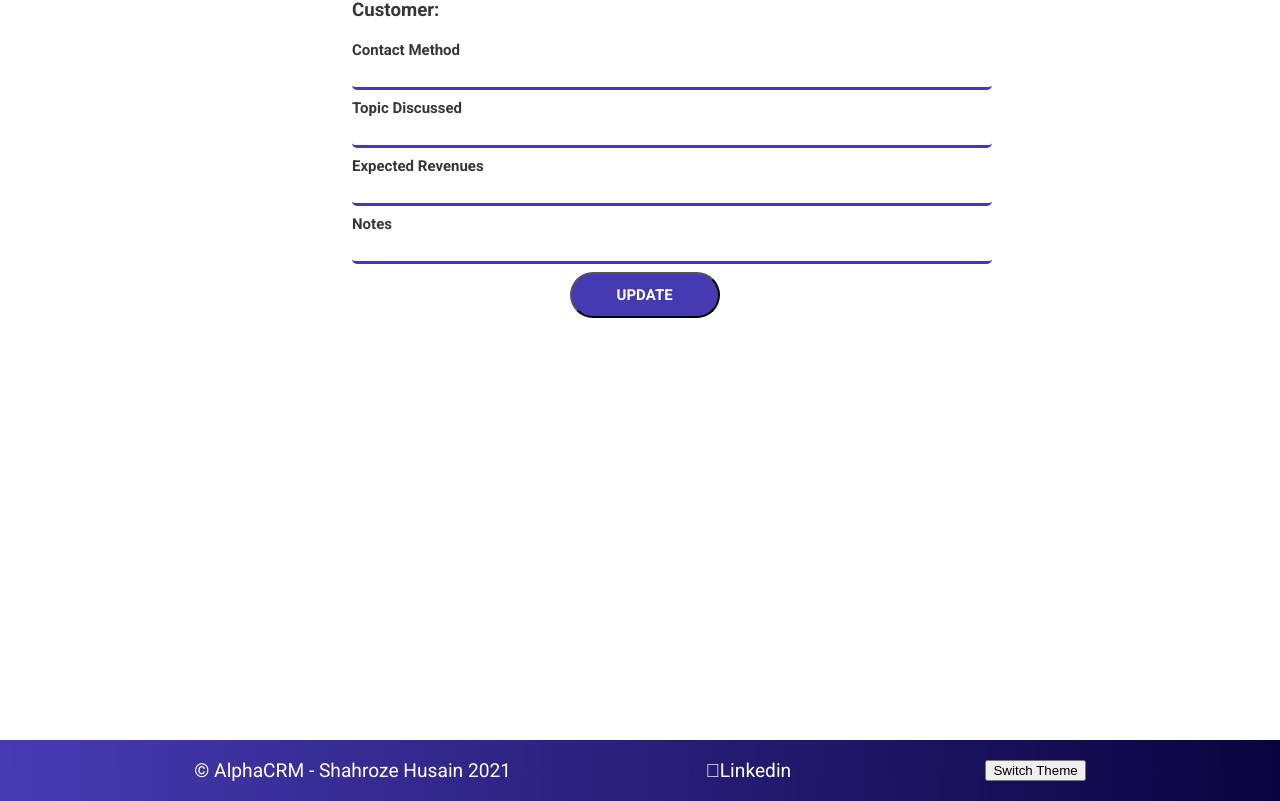
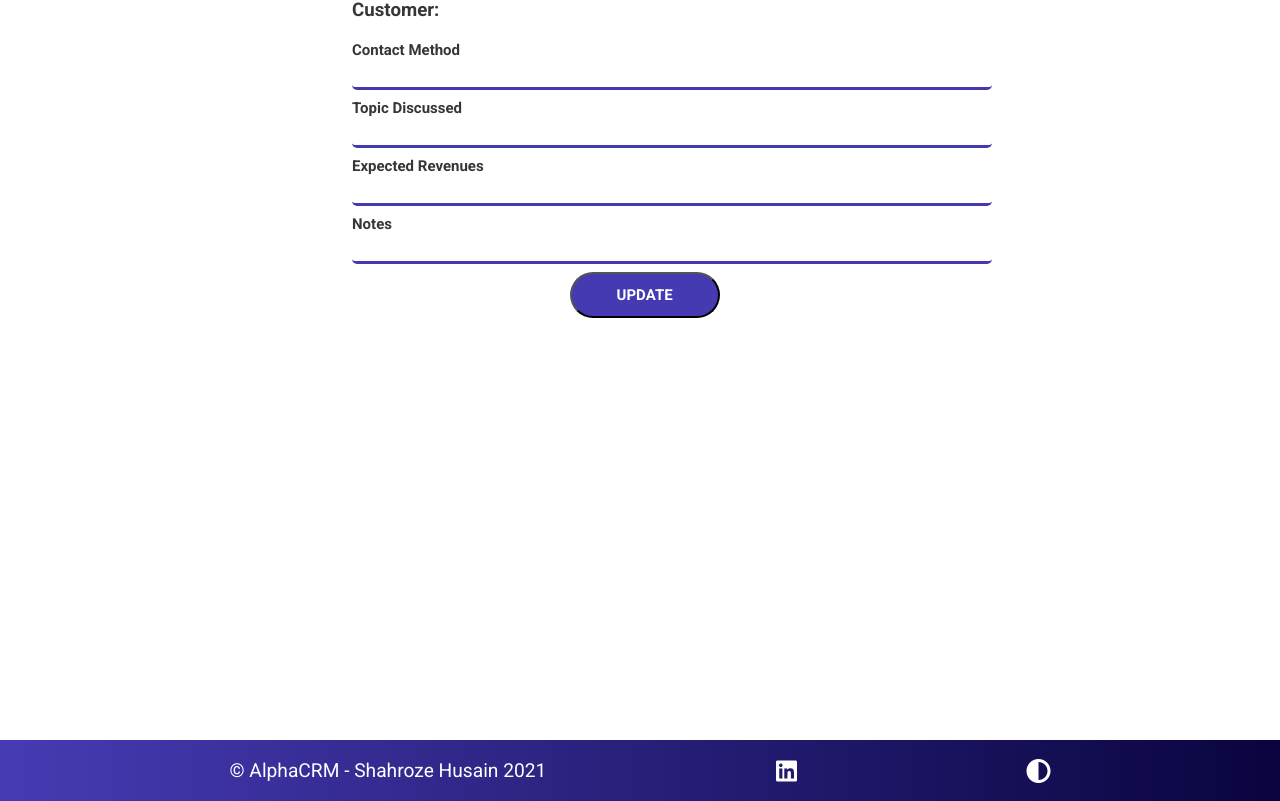
Before and after one commit to shahroze93/alpha-crm, a React (Create React App) app in the folder crm-app/: page /editComm/1 in a window 1280 px wide. Shown: the part 247-1048 px from the top of the page. Built offline with nearby package versions, Linux system fonts and the light colour scheme; no server answers.

Commit message:
Darkmode adjusted and icons added

```diff
--- a/crm-app/src/components/DarkMode/GlobalStyles.js
+++ b/crm-app/src/components/DarkMode/GlobalStyles.js
@@ -8,7 +8,7 @@ export const GlobalStyles = createGlobalStyle`
   }
 
   .customerBox {
-    background: ${({ theme }) => theme.body};
+    background: ${({ theme }) => theme.customerBox};
   }
 
   h3, a {
--- a/crm-app/src/components/DarkMode/Themes.js
+++ b/crm-app/src/components/DarkMode/Themes.js
@@ -3,6 +3,7 @@ export const lightTheme = {
   text: '#363537',
   toggleBorder: '#FFF',
   background: '#363537',
+  customerBox: '#f5f6f7',
 }
 export const darkTheme = {
   body: '#363537',
--- a/crm-app/src/components/Footer/Footer.css
+++ b/crm-app/src/components/Footer/Footer.css
@@ -8,14 +8,14 @@
   align-items: center;
   font-size: 1.2rem;
   color: white;
+  cursor: pointer;
 }
 
-.footer a {
+.footer i {
   text-decoration: none;
   list-style: none;
   color: white;
-  font-size: 1.2rem;
-  font-family: "Roboto", sans-serif;
+  font-size: 1.5rem;
 }
 
 @media screen and (max-width: 650px) {
--- a/crm-app/src/components/Footer/Footer.jsx
+++ b/crm-app/src/components/Footer/Footer.jsx
@@ -5,8 +5,9 @@ function Footer (props) {
   return (
     <footer className="footer">
       <p>© AlphaCRM - Shahroze Husain 2021</p>
-      <a className="fab fa-linkedin" href="https://www.linkedin.com/in/shahrozehusain" ><span>Linkedin</span></a>
-      <button onClick={props.themeToggler}>Switch Theme</button>
+      <i className="fab fa-linkedin" href="https://www.linkedin.com/in/shahrozehusain" ></i>
+      {/* <p onClick={props.themeToggler}>Switch Theme</p> */}
+      <i class="fas fa-adjust" onClick={props.themeToggler}></i>
     </footer>
   )
 }
--- a/crm-app/src/components/Navbar/Navbar.css
+++ b/crm-app/src/components/Navbar/Navbar.css
@@ -18,7 +18,7 @@ nav .logo {
   color: chartreuse;
   cursor: pointer;
   text-decoration: none;
-  font-size: 1.5rem;
+  font-size: 2rem;
 }
 
 .links {
```
